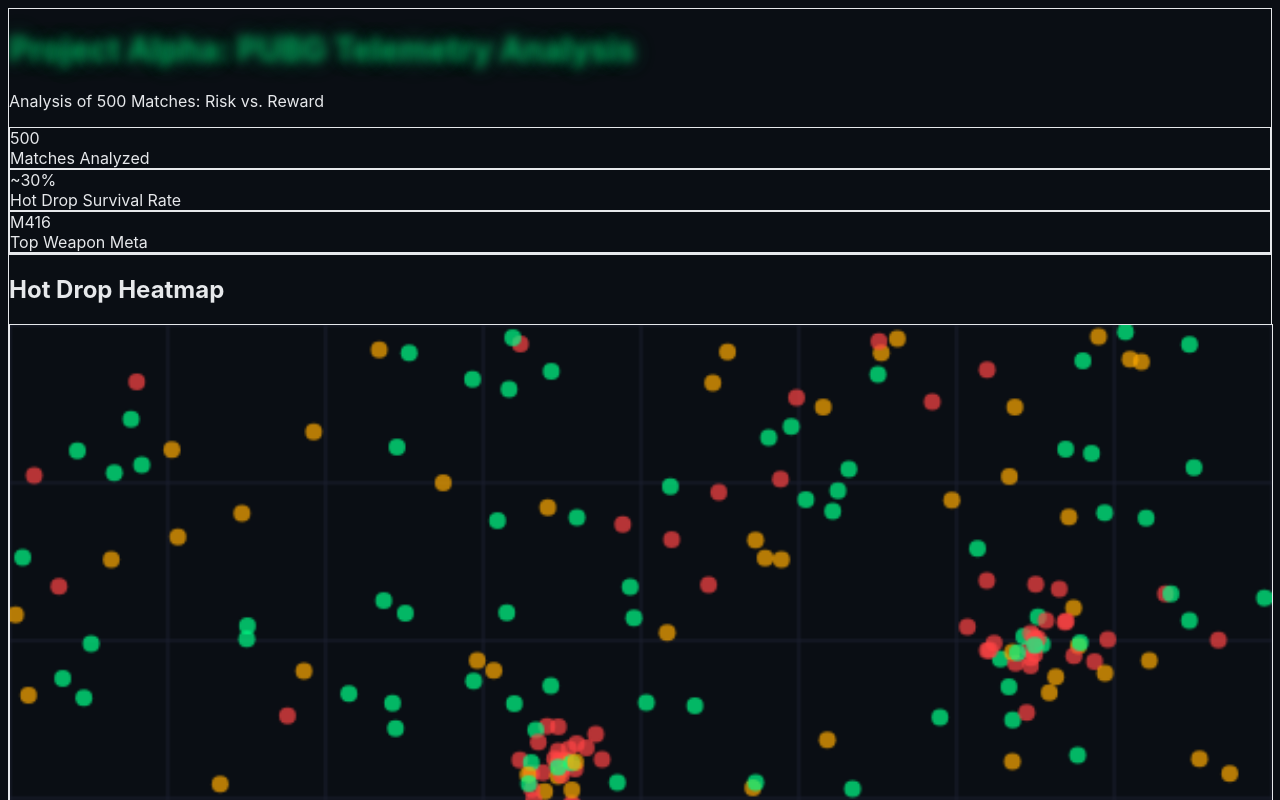
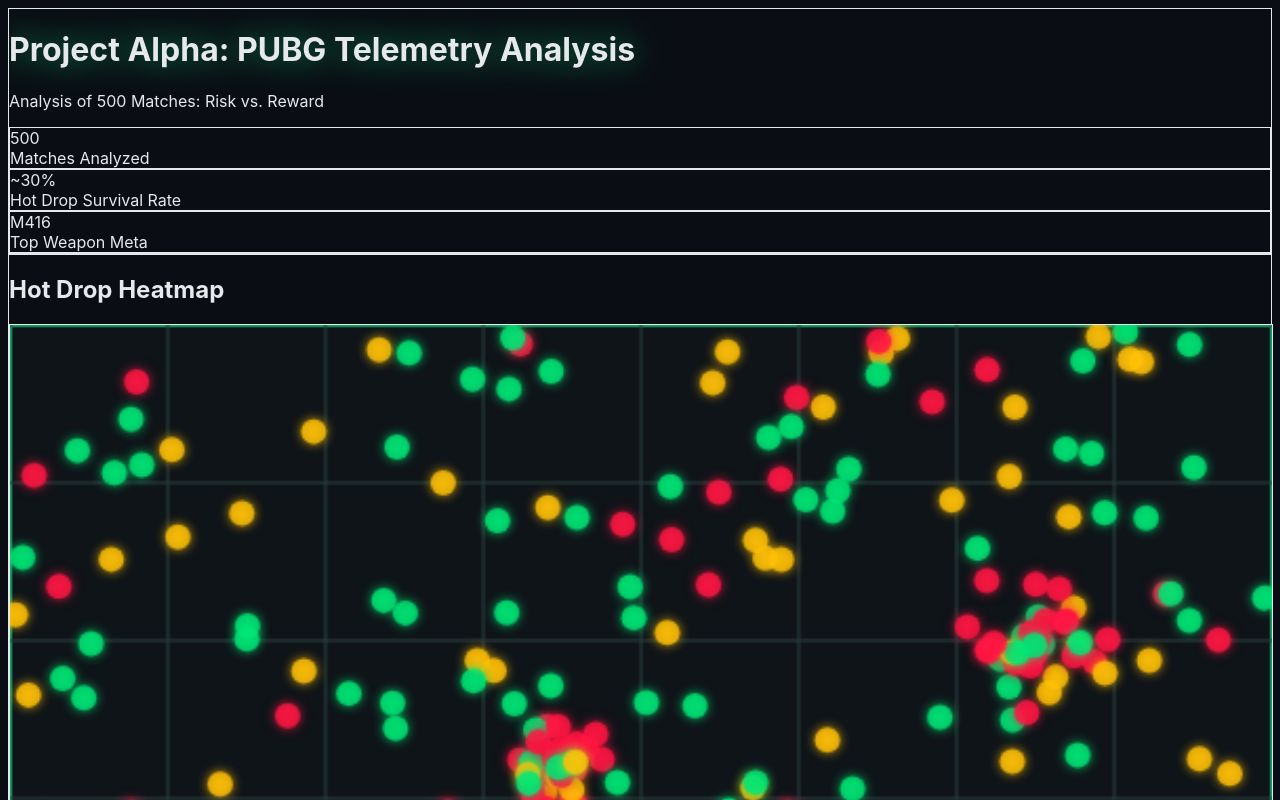
Before and after one commit to Vermaman2003/pubg-telemetry-dashboard, a Next.js app: page / in a window 1280 px wide. Shown: the top 800 px of the page. Built offline with nearby package versions, Linux system fonts and the light colour scheme.

Commit message:
Fix visibility issues: enhance title contrast and improve heatmap rendering

```diff
--- a/components/HeroSection.tsx
+++ b/components/HeroSection.tsx
@@ -9,7 +9,7 @@
             <div className="absolute inset-0 bg-gradient-to-r from-green-500/5 to-orange-500/5 animate-pulse-bg"></div>
 
             <div className="relative z-10">
-                <h1 className="text-5xl font-bold mb-4 text-transparent bg-clip-text bg-gradient-to-r from-green-400 to-orange-400 animate-glow">
+                <h1 className="text-5xl font-bold mb-4 text-green-400 drop-shadow-[0_0_15px_rgba(0,255,136,0.5)]">
                     Project Alpha: PUBG Telemetry Analysis
                 </h1>
 
--- a/components/HotDropHeatmap.tsx
+++ b/components/HotDropHeatmap.tsx
@@ -27,12 +27,17 @@
         canvas.width = size;
         canvas.height = size;
 
-        // Clear canvas
-        ctx.fillStyle = '#0a0e14';
+        // Clear canvas with darker background
+        ctx.fillStyle = '#0f1419';
         ctx.fillRect(0, 0, size, size);
 
+        // Draw border around map
+        ctx.strokeStyle = '#00ff88';
+        ctx.lineWidth = 2;
+        ctx.strokeRect(0, 0, size, size);
+
         // Draw grid
-        ctx.strokeStyle = '#1a1f2e';
+        ctx.strokeStyle = '#2a3f3f';
         ctx.lineWidth = 1;
         for (let i = 0; i <= 8; i++) {
             const pos = (i / 8) * size;
@@ -46,36 +51,43 @@
             ctx.stroke();
         }
 
-        // Draw map label
-        ctx.fillStyle = '#4a5568';
-        ctx.font = 'bold 24px sans-serif';
+        // Draw map label with better visibility
+        ctx.fillStyle = '#00ff88';
+        ctx.font = 'bold 32px sans-serif';
         ctx.textAlign = 'center';
+        ctx.shadowColor = 'rgba(0, 255, 136, 0.5)';
+        ctx.shadowBlur = 10;
         ctx.fillText('ERANGEL', size / 2, size / 2);
-        ctx.font = '12px sans-serif';
-        ctx.fillText('8000m x 8000m', size / 2, size / 2 + 25);
+        ctx.font = '16px sans-serif';
+        ctx.fillText('8000m x 8000m', size / 2, size / 2 + 35);
+        ctx.shadowBlur = 0;
 
-        // Plot landing points
+        // Plot landing points with better visibility
         matches.forEach((match) => {
             const x = (match.landing_zone.x / 8000) * size;
             const y = (match.landing_zone.y / 8000) * size;
             const minutes = match.time_survived / 60;
 
-            // Color based on survival time
+            // Color based on survival time - brighter colors
             let color;
             if (minutes < 2) {
-                color = '#ff4444'; // Red - died early
+                color = '#ff1744'; // Bright red - died early
             } else if (minutes < 15) {
-                color = '#ffaa00'; // Yellow - mid game
+                color = '#ffc107'; // Bright yellow - mid game
             } else {
-                color = '#00ff88'; // Green - survived long
+                color = '#00e676'; // Bright green - survived long
             }
 
+            // Draw larger circles with glow effect
             ctx.fillStyle = color;
-            ctx.globalAlpha = 0.7;
+            ctx.shadowColor = color;
+            ctx.shadowBlur = 5;
+            ctx.globalAlpha = 0.8;
             ctx.beginPath();
-            ctx.arc(x, y, 4, 0, 2 * Math.PI);
+            ctx.arc(x, y, 6, 0, 2 * Math.PI);
             ctx.fill();
             ctx.globalAlpha = 1;
+            ctx.shadowBlur = 0;
         });
     }, [matches]);
 
```
